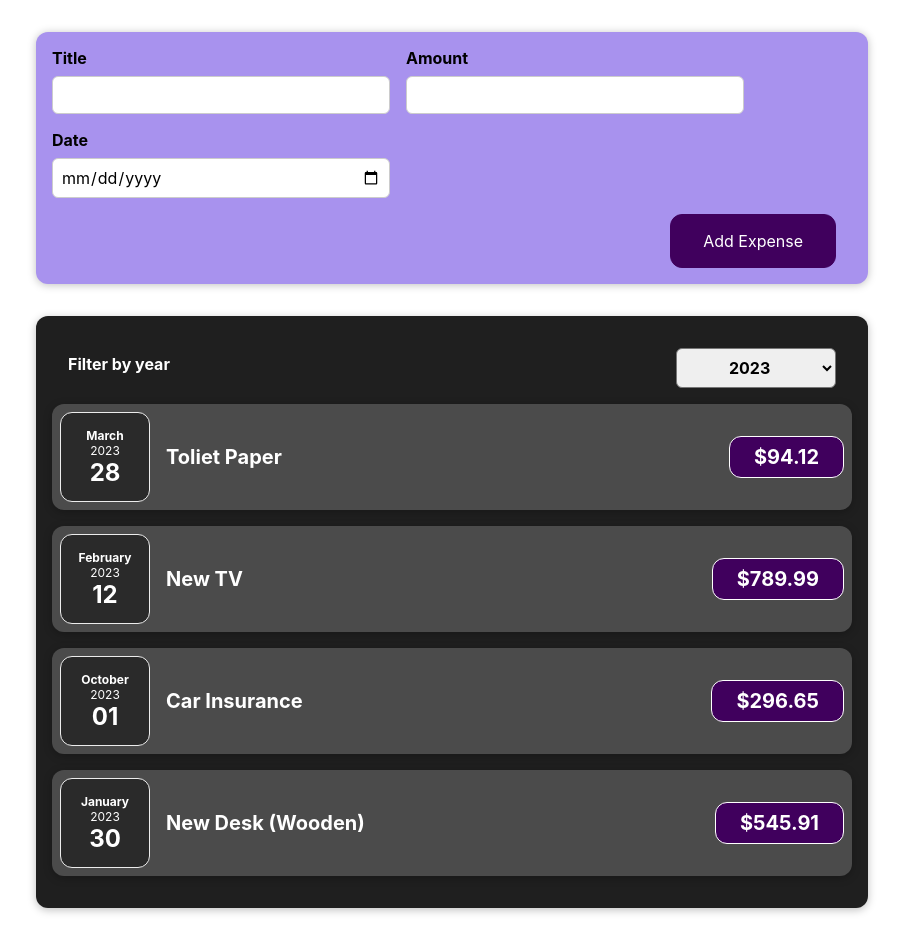
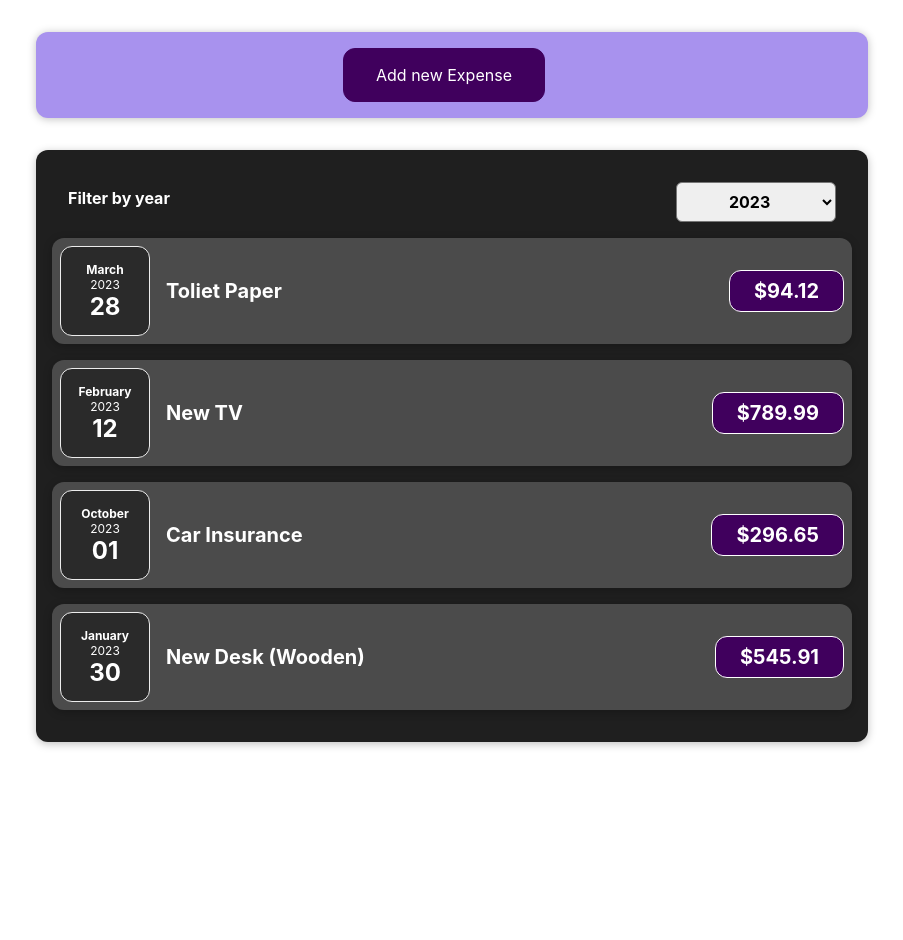
Before and after one commit to toprak-cavusdag/React-complete-course, a React (Create React App) app: page / in a window 1280 px wide. Shown: the whole page, without its empty margins (188-1091 px from the left). After the commit the page ends 800 px from the top, so only its background shows below. Built offline with nearby package versions, Linux system fonts and the light colour scheme.

Commit message:
Chart and ChartBar added

```diff
--- a/src/components/NewExpense/ExpenseForm.jsx
+++ b/src/components/NewExpense/ExpenseForm.jsx
@@ -87,6 +87,9 @@ const ExpenseForm = (props) => {
         </div>
       </div>
       <div className='new-expense__actions'>
+        <button type='button' onClick={props.onCancel}>
+          Cancel
+        </button>
         <button type='submit'>Add Expense</button>
       </div>
     </form>
--- a/src/components/NewExpense/NewExpense.jsx
+++ b/src/components/NewExpense/NewExpense.jsx
@@ -1,9 +1,11 @@
-import React from 'react';
+import React, { useState } from 'react';
 
 import './NewExpense.css';
 import ExpenseForm from './ExpenseForm';
 
 const NewExpense = (props) => {
+  const [isEditing, setIsEditing] = useState(false);
+
   const saveExpenseDataHandler = (enteredExpenseData) => {
     const expenseData = {
       ...enteredExpenseData,
@@ -11,9 +13,26 @@ const NewExpense = (props) => {
     };
     props.onAddExpense(expenseData);
   };
+
+  const startEditingHandler = () => {
+    setIsEditing(true);
+  };
+
+  const stopEditingHandler = () => {
+    setIsEditing(false);
+  };
+
   return (
     <div className='new-expense'>
-      <ExpenseForm onSaveExpenseDate={saveExpenseDataHandler} />
+      {!isEditing && (
+        <button onClick={startEditingHandler}>Add new Expense</button>
+      )}
+      {isEditing && (
+        <ExpenseForm
+          onSaveExpenseDate={saveExpenseDataHandler}
+          onCancel={stopEditingHandler}
+        />
+      )}
     </div>
   );
 };
--- a/src/components/expenses/ExpenseItem.jsx
+++ b/src/components/expenses/ExpenseItem.jsx
@@ -1,4 +1,4 @@
-import React, { useState } from 'react';
+import React from 'react';
 
 import './ExpenceItem.css';
 import ExpenceDate from './ExpenceDate';
@@ -6,6 +6,7 @@ import Card from '../UI/Card';
 
 const ExpenseItem = (props) => {
   return (
+    <li>
       <Card className='expense-item'>
         <ExpenceDate date={props.date} />
         <div className='expense-item__description'>
@@ -13,6 +14,7 @@ const ExpenseItem = (props) => {
           <div className='expense-item__price'>${props.amount}</div>
         </div>
       </Card>
+    </li>
   );
 };
 export default ExpenseItem;
--- a/src/components/expenses/Expenses.jsx
+++ b/src/components/expenses/Expenses.jsx
@@ -1,8 +1,8 @@
 import React, { useState } from 'react';
-import ExpenseItem from './ExpenseItem';
 import './Expenses.css';
 import Card from '../UI/Card';
 import ExpenseFilter from './ExpensesFilter';
+import ExpensesList from './ExpensesList';
 
 const Expenses = (props) => {
   const [filteredYear, setFilteredYear] = useState('2023');
@@ -15,7 +15,6 @@ const Expenses = (props) => {
     return expense.date.getFullYear().toString() === filteredYear;
   });
 
-  console.log(filteredExpenses.length);
   return (
     <>
       <Card className='expenses'>
@@ -24,21 +23,8 @@ const Expenses = (props) => {
             onChangeFilter={filterChangeHandler}
             selected={filteredYear}
           />
+          <ExpensesList items={filteredExpenses} />
         </div>
-
-        {filteredExpenses.length === 0 && <p>No expenses found.</p>}
-
-        {filteredExpenses.length > 0 &&
-          filteredExpenses.map((expense) => {
-            return (
-              <ExpenseItem
-                key={expense.id}
-                title={expense.title}
-                amount={expense.amount}
-                date={expense.date}
-              />
-            );
-          })}
       </Card>
     </>
   );
--- /dev/null
+++ b/src/components/expenses/ExpensesList.css
@@ -0,0 +1,9 @@
+.expenses-list {
+    list-style: none;
+    padding: 0;
+}
+
+.expenses-list__fallback {
+    color: white;
+    text-align: center;
+}
--- /dev/null
+++ b/src/components/expenses/ExpensesList.jsx
@@ -0,0 +1,25 @@
+import React from 'react';
+import ExpenseItem from './ExpenseItem';
+import './ExpensesList.css';
+
+const ExpensesList = (props) => {
+  if (props.items.length === 0) {
+    return <h2 className='expenses-list__fallback'>Found no Expenses.</h2>;
+  }
+  return (
+    <ul className='expenses-list'>
+      {props.items.map((expense) => {
+        return (
+          <ExpenseItem
+            key={expense.id}
+            title={expense.title}
+            amount={expense.amount}
+            date={expense.date}
+          />
+        );
+      })}
+    </ul>
+  );
+};
+
+export default ExpensesList;
```
Also changed, not shown: src/components/Chart/Chart.css (added, +9 -0 lines), src/components/Chart/Chart.jsx (added, +23 -0 lines), src/components/Chart/ChartBar.jsx (added, +22 -0 lines), src/components/Chart/ChartBar.css (added). Lines whose indentation alone changed are shown as unchanged.
